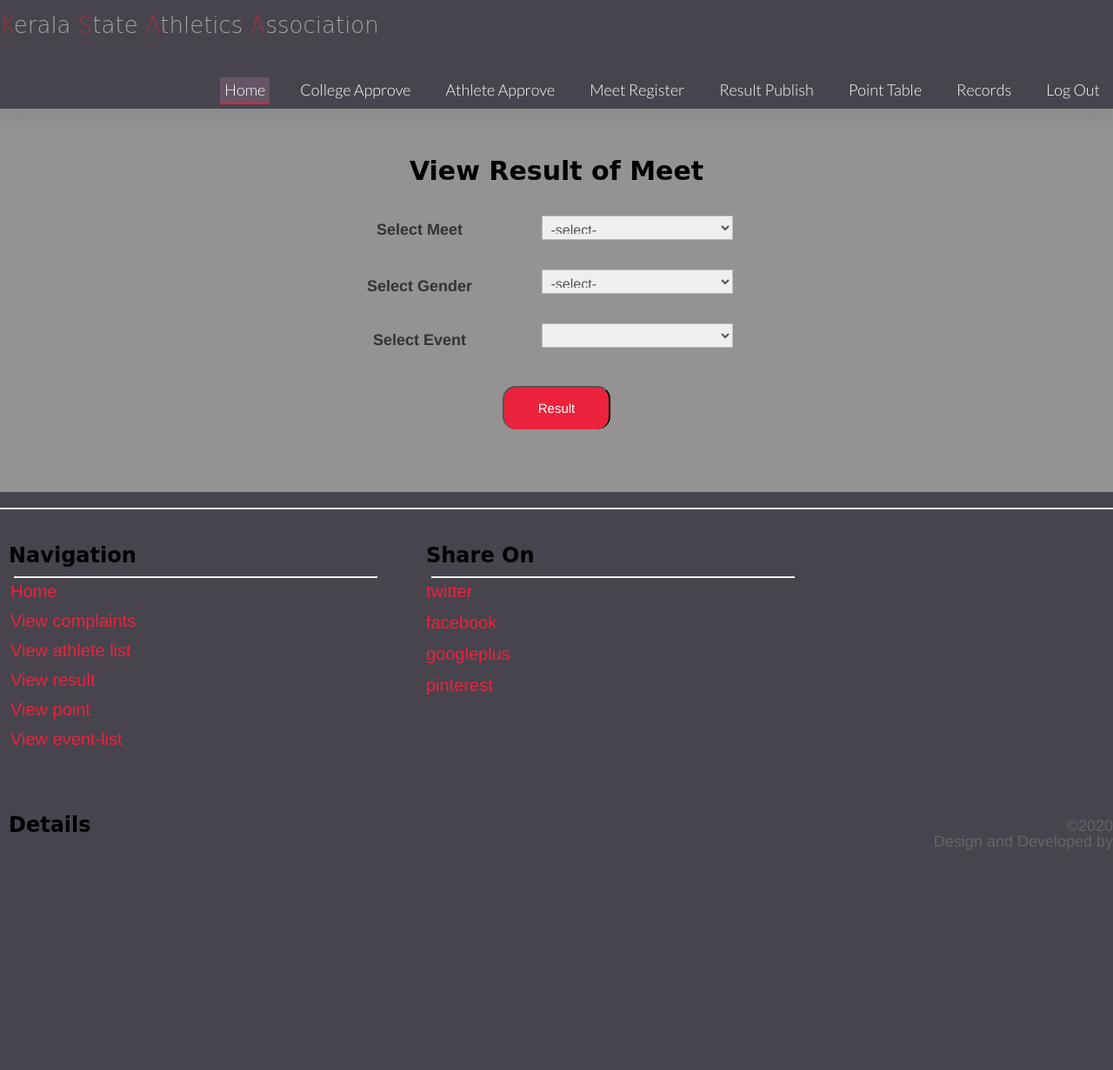
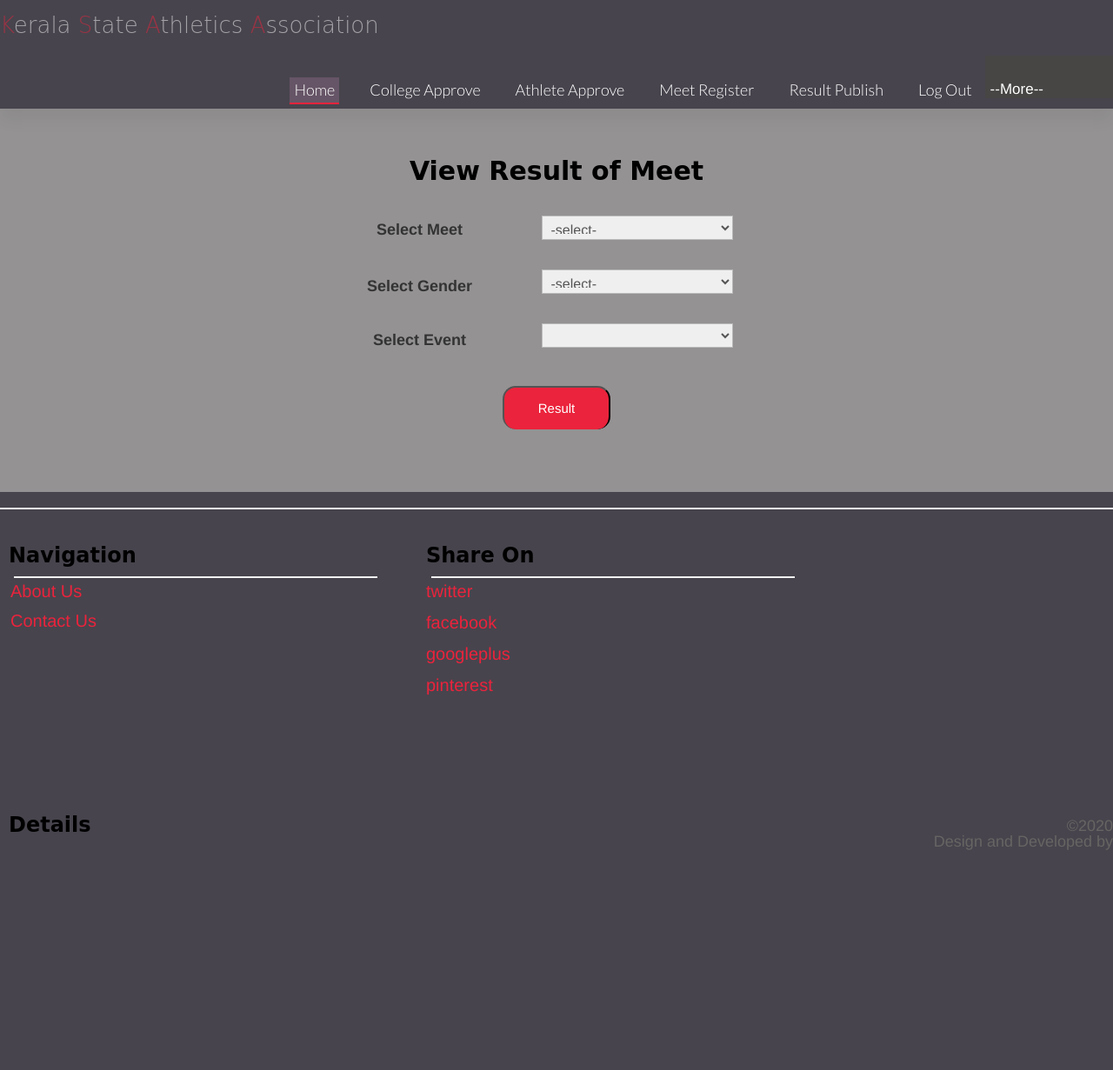
Before and after one commit to MohammedThamnees/champion, a PHP site: page /resultViewadmin.php in a window 1280 px wide. Shown: the whole page at 87% size. Run offline with PHP 8.4, Linux system fonts and the light colour scheme; a user stored in the database is signed in; data comes from the database, SQL or seed files in the repository; lists and menus that the app fills with data are empty.

Commit message:
template updated

```diff
--- a/adminHome.php
+++ b/adminHome.php
@@ -42,8 +42,8 @@
           <li><a href="eventGenderadmin.php">Event List</a></li>
           <li><a href="resultViewadmin.php">View Result</a></li>
           <li><a href="athleteListadmin.php">Athletic List</a></li>
-          <li><a href="pointTableadmin.php">Point Table</a></li>
-          <li><a href=".php">Records</a></li>
+
+
           <li><a href="logout.php">Log Out</a></li>
         </ul>
       </div>
--- a/admin_footer.php
+++ b/admin_footer.php
@@ -12,12 +12,9 @@
             <h2>Navigation</h2>
             <hr>
             <ul>
-              <li><a href="adminHome.php" title="home">Home</a></li>
-               <li><a href=".php" title="complaints">View complaints</a></li>
-               <li><a href="athleteListadmin.php" title="view athlete list">View athlete list</a></li
-               ><li><a href="resultViewadmin.php" title="view result">View result</a></li>
-               <li><a href=".php" title="view point">View point</a></li>
-               <li><a href="eventGenderadmin.php" title="view event-list">View event-list</a></li>
+
+               <li><a href=".php" title="about">About Us</a></li>
+               <li><a href=".php" title="contact">Contact Us</a></li>
             </ul>
           </nav>
         </div>
--- a/admin_header.php
+++ b/admin_header.php
@@ -8,6 +8,52 @@
 <link href="css/bootstrap-responsive.css" rel="stylesheet">
 <!--[if lt IE 9]><script src="js/html5.js"></script><![endif]-->
 <link href='http://fonts.googleapis.com/css?family=Lato:300' rel='stylesheet' type='text/css'>
+
+<style type="text/css">
+  .dropbtn {
+  background-color: #474645;
+  color: white;
+  padding-top: 30px;
+  padding-right: 80px;
+  font-size: 17px;
+  border: none;
+  cursor: pointer;
+}
+
+.dropdown {
+  position: relative;
+  display: inline-block;
+}
+
+.dropdown-content {
+  display: none;
+  position: absolute;
+  background-color: #f9f9f9;
+  max-width: 150px;
+
+  box-shadow: 0px 8px 16px 0px rgba(0,0,0,0.2);
+  z-index: 1;
+
+}
+
+.dropdown-content a {
+  color: black;
+  padding: 12px 16px;
+  text-decoration: none;
+  display: block;
+}
+
+.dropdown-content a:hover {background-color: #f1f1f1}
+
+.dropdown:hover .dropdown-content {
+  display: block;
+}
+
+.dropdown:hover .dropbtn {
+  background-color: #6d6a73;
+}
+</style>
+
 </head>
 <?php
 session_start();
@@ -28,9 +74,18 @@ if($_SESSION["lid"]=="")
           <li><a href="athleteView.php">Athlete Approve</a></li>
           <li><a href="meetRegister.php">Meet Register</a></li>
           <li><a href="resultPublish.php">Result Publish</a></li>
-          <li><a href="pointTableadmin.php">Point Table</a></li>
-          <li><a href=".php">Records</a></li>
           <li><a href="logout.php">Log Out</a></li>
+
+          <div class="dropdown">
+  <button class="dropbtn">--More--</button>
+  <div class="dropdown-content">
+  <a href=".php" title="complaints">View complaints</a>
+  <a href="athleteListadmin.php" title="view athlete list">View athlete list</a>
+  <a href="resultViewadmin.php" title="view result">View result</a>
+  <a href="eventGenderadmin.php" title="view event-list">View event-list</a>
+  </div>
+</div>
+
         </ul>
 
       </div>
--- a/clgHome.php
+++ b/clgHome.php
@@ -40,8 +40,8 @@
           <li><a href="complaintRegister.php">Complaint Register</a></li>
           <li><a href="eventGenderclg.php">Event List</a></li>
           <li><a href="athleteListclg.php">Athletic List</a></li>
-          <li><a href=".php">Point Table</a></li>
-          <li><a href=".php">Records</a></li>
+
+
           <li><a href="logout.php">Log Out</a></li>
         </ul>
       </div>
--- a/clg_footer.php
+++ b/clg_footer.php
@@ -12,10 +12,6 @@
             <h2>Navigation</h2>
             <hr>
             <ul>
-              <li><a href="clgHome.php" title="home">Home</a></li>
-              <li><a href="athleteListclg.php">Athletic list</a></li>
-              <li><a href="complaintRegister.php">Complaint Register</a></li>
-              <li><a href=".php">View Reply</a></li>
               <li><a href="" title="about">About Us</a></li>
               <li><a href="" title="contact">Contact</a></li>
             </ul>
--- a/eventApply.php
+++ b/eventApply.php
@@ -15,6 +15,7 @@
 	<th colspan="3"><h4>Individual Events</h4></th></tr>
 	<tr>
 		<td><select name="event1" id="event1">
+			<option>--select--</option>
 			<?php
 			include("connection.php");
 $gender=$_GET['gender'];
@@ -36,6 +37,7 @@
 		</select> </td>
 		<td>
 		<select name="event2" id="event2">
+			<option>--select--</option>
 			<?php
 			include("connection.php");
 $gender=$_GET['gender'];
@@ -56,6 +58,7 @@
 
 		</select> </td>
 		<td><select name="event3" id="event3">
+			<option>--select--</option>
 			<?php
 			include("connection.php");
 $gender=$_GET['gender'];
@@ -80,6 +83,7 @@
 		<h4>Group  Event</h4></th></tr>
 		<tr><th colspan="3">
 		<select name="grpevent" id="grpevent">
+			<option>--select--</option>
 			<?php
 			include("connection.php");
 $gender=$_GET['gender'];
--- a/pointTableadmin.php
+++ b/pointTableadmin.php
@@ -9,7 +9,7 @@
   <center>
   <h1>Boys Events</h1>
   <br><br>
-<table width="200" border="1" cellspacing="0" cellpadding="10">
+<table width="200" border="1" cellspacing="0" cellpadding="9">
   <tr>
     <th scope="col">SI</th>
     <th scope="col">College</th>
@@ -38,7 +38,7 @@
 
 <h1>Girls Events</h1>
 <br><br>
-<table width="200" border="1" cellspacing="0" cellpadding="10">
+<table width="200" border="1" cellspacing="0" cellpadding="9">
   <tr>
     <th scope="col">SI</th>
     <th scope="col">College</th>
@@ -91,8 +91,6 @@ $rs=mysqli_query($con,"");
     	<td><?php echo $row['']?></td>
     	<td><?php echo $row['']?></td>
     	<td><?php echo $row['']?></td>
-    	<td><?php echo $row['']?></td>
-   		<td><?php echo $row['']?></td>
     </tr>
    <?php
 		 $i++;
--- a/resultViewadmin.php
+++ b/resultViewadmin.php
@@ -132,9 +132,15 @@ if(isset($_POST['button']))
     </tr>
     <tr>
       <td>Total Point</td>
-      <td><?php echo $point+$p+$r+10 ?></td>
+      <td><?php
+      $a1=$point+$p+$r+10;
+      echo $a1 ?></td>
     </tr>
-    <?php  }}?>
+    <?php
+
+            mysqli_query($con,"insert into champion values(null,'$id','$a1')");
+
+  }}?>
   </table>
 </td>
 
@@ -205,9 +211,16 @@ if(isset($_POST['button']))
     </tr>
     <tr>
       <td>Total Point</td>
-      <td><?php echo $r2+$point1+$p1+5?></td>
+      <td><?php
+      $a2=$r2+$point1+$p1+5;
+      echo $a2 ?></td>
     </tr>
-    <?php  }}?>
+    <?php
+
+            mysqli_query($con,"insert into champion values(null,'$id','$a2')");
+
+
+}}?>
   </table>
 </td>
 
@@ -275,9 +288,16 @@ if(isset($_POST['button']))
     </tr>
     <tr>
       <td>Total Point</td>
-      <td><?php echo $point1+$r2+$p1+3?></td>
+      <td><?php
+       $a3=$point1+$r2+$p1+3;
+       echo $a3 ?></td>
     </tr>
-    <?php  }}?>
+    <?php
+
+            mysqli_query($con,"insert into champion values(null,'$id','$a3')");
+
+
+}}?>
   </table>
   </td>
   </tr>
```
Also changed, not shown: championView.php (added, +15 -0 lines), clg_header.php (+60 -2 lines), 1 other file.
